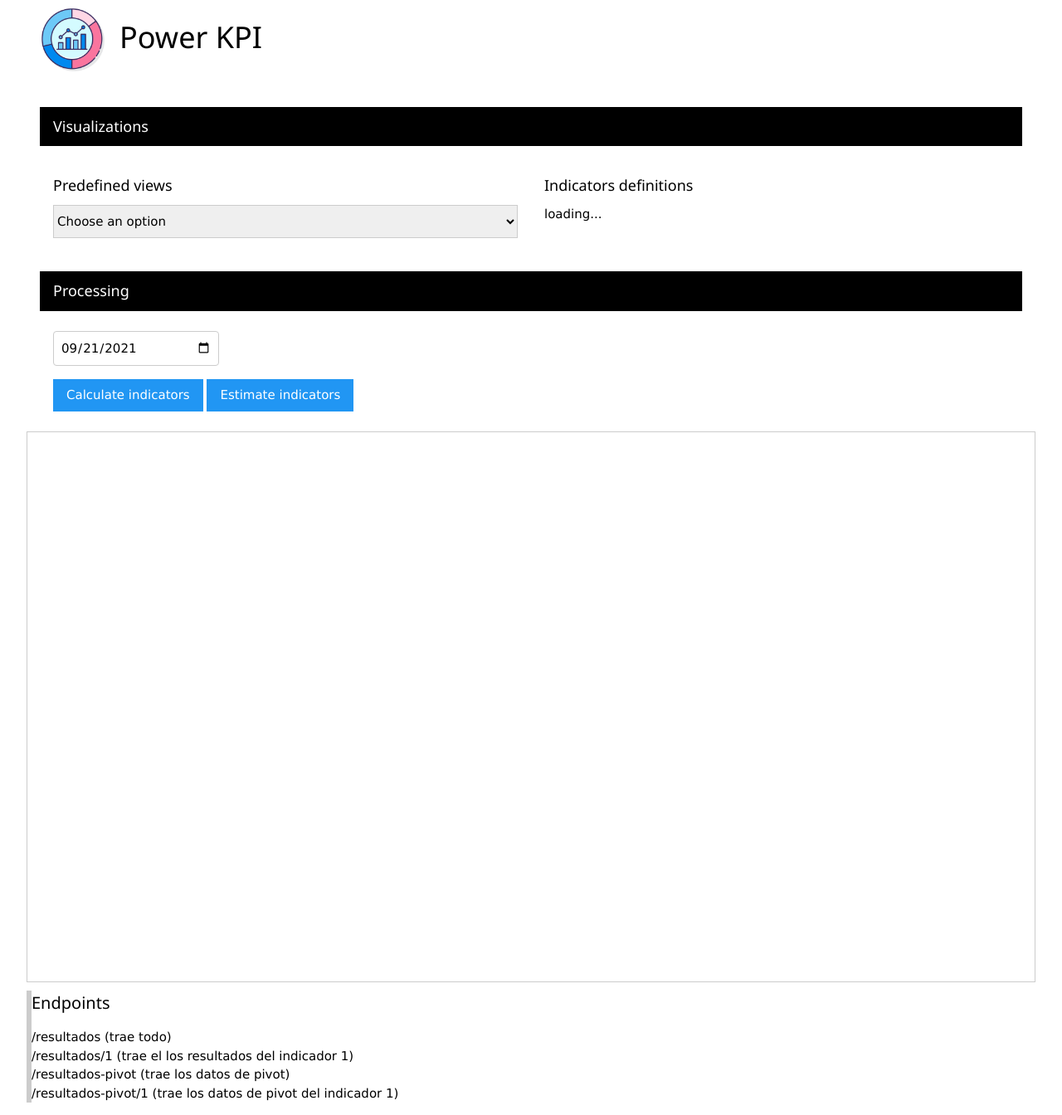
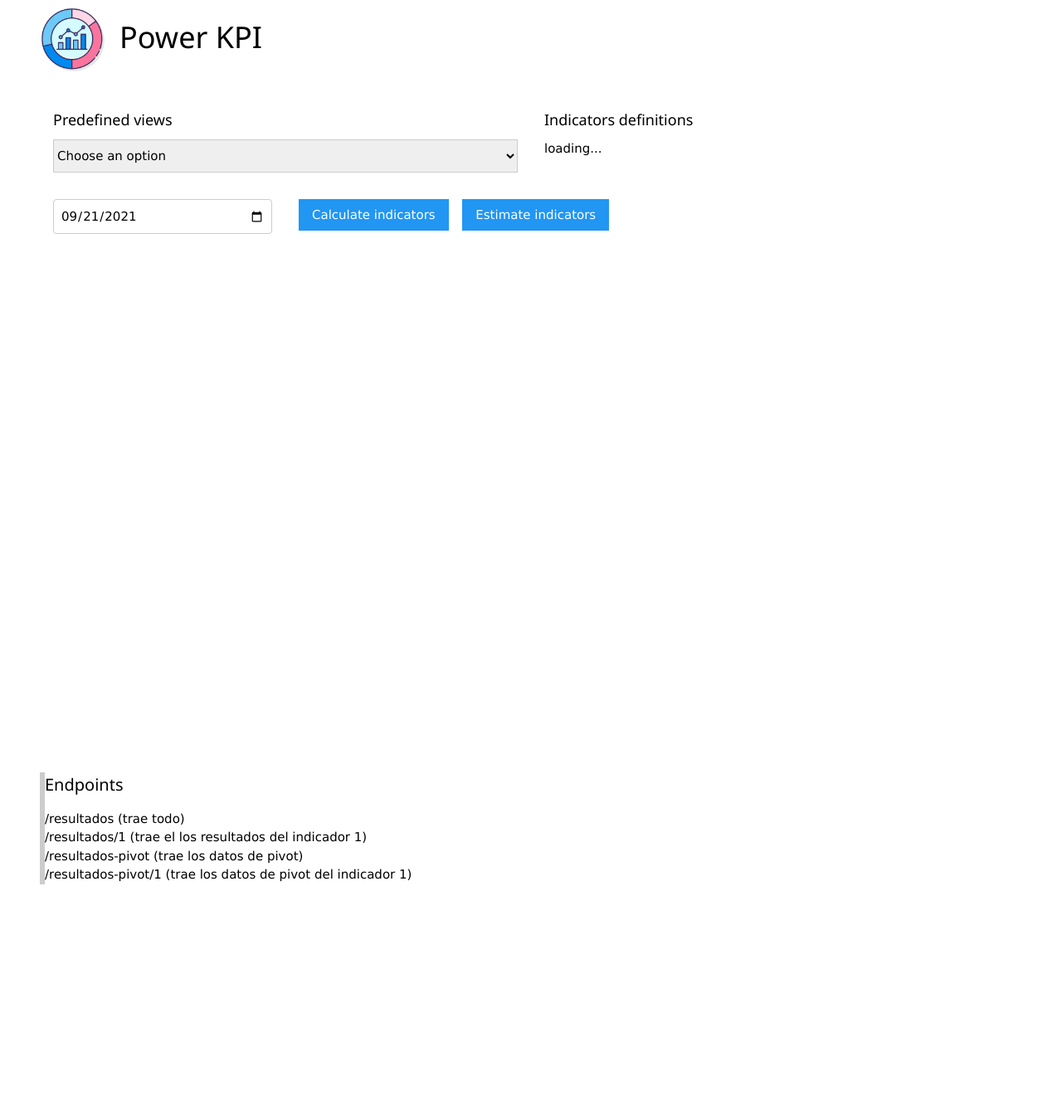
Before and after one commit to akouvach/indicadores, a Flask app: page / in a window 1280 px wide. Shown: the whole page at 83% size. After the commit the page ends 1066 px from the top, so only its background shows below. Run offline with Flask 2, Linux system fonts and the light colour scheme; data that the repository does not hold is empty; a map, chart or similar area stays blank.

Commit message:
botones y bandas...

```diff
--- a/templates/base/base.html
+++ b/templates/base/base.html
@@ -30,9 +30,6 @@
 
             <div class="w3-panel ">
 
-                <div class="w3-panel w3-black">
-                    <h5>Visualizations</h5>
-                </div>
                 <div class="w3-row">
                     <div class="w3-col m6 l6 w3-padding"  >
                                 <label for="idSourse"><h5>Predefined views</h5></label>
@@ -47,17 +44,23 @@
             </div>
 
             <div class="w3-panel">
-                <div class="w3-panel w3-black">
-                    <h5>Processing</h5>
-                </div>
-                <div class="w3-container w3-padding">
-                    <input class="w3-input w3-border w3-round" style="width:200px" type='date' id='fecha' name='fecha'>
-                </div>
-                <div class="w3-container w3-padding">
-                    <button onclick="calcularIndicadores();" class="w3-btn w3-blue">Calculate indicators</button>
 
-                    <button onclick="calcularFuturo();" class="w3-btn w3-blue">Estimate indicators</button>
+                <div class="w3-row ">
+                    <div class="w3-padding w3-col m3 l3">
+                        <input class="w3-input w3-border w3-round" type='date' id='fecha' name='fecha'>
 
+                    </div>
+                    <div class="w3-padding w3-col m3 l2">
+
+                        <button onclick="calcularIndicadores();" class="w3-btn w3-blue">Calculate indicators</button>
+                    </div>
+                    <div class="w3-padding w3-col m3 l2">
+
+                        <button onclick="calcularFuturo();" class="w3-btn w3-blue">Estimate indicators</button>
+                    </div>
+                    <div class="w3-padding w3-col m3 l5">
+                        &nbsp;
+                    </div>
                 </div>
 
             </div>
--- a/templates/index.html
+++ b/templates/index.html
@@ -3,11 +3,14 @@
 {% block content %}
 <div class="w3-container">
 
-    <table class='w3-table w3-border'>
+    <div id="resultados" class="w3-container">
 
-        <tr>
-            <td>
-                <div id="resultados" class="w3-container">
+    <div class="w3-container">
+        <canvas id="myChart"  height="300"></canvas>
+    </div>
+    <div class="w3-container">
+        <canvas id="myChart2"  height="300"></canvas>
+    </div>
 
         <!-- <img class="mySlides" src="{{ url_for('static',filename='img/uno.png') }}">
         <img class="mySlides" src="{{ url_for('static',filename='img/dos.png') }}">
@@ -20,29 +23,7 @@
         <button class="w3-button w3-display-right" onclick="plusDivs(+1)">&#10095;</button> -->
 
 
-                </div>
-            </td>
-        </tr>
-        <tr>
-            <td>
-                <div class="w3-container">
 
-                    <canvas id="myChart"  height="300"></canvas>
-                </div>
-
-            </td>
-        </tr>
-        <tr>
-            <td>
-                <div class="w3-container">
-                    <canvas id="myChart2"  height="300"></canvas>
-
-                </div>
-
-            </td>
-        </tr>
-
-    </table>
 </div>
 
 <div id="id01" class="w3-modal">
```
Lines whose indentation alone changed are shown as unchanged.
